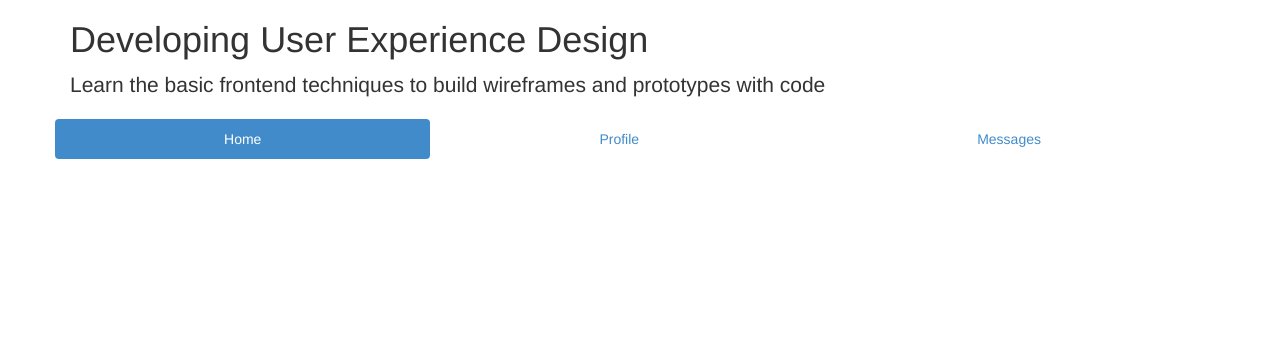
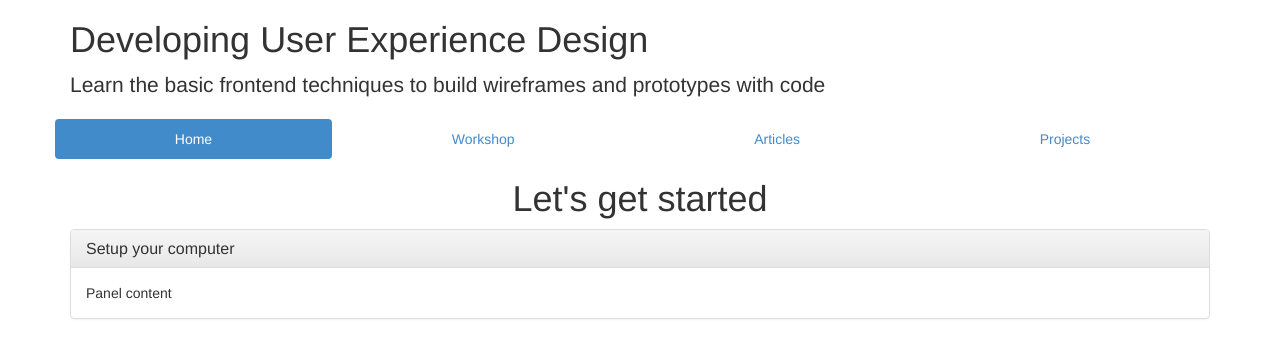
Before and after one commit to developinguxd/developinguxd.github.io, a Jekyll site: the page built from index.html, in a window 1280 px wide. Shown: the top 358 px of the page. Built offline with Jekyll 4.4.1, drawn with Linux system fonts in a browser that asks for light colours.

Commit message:
Update nav and add first panel

```diff
--- a/index.html
+++ b/index.html
@@ -9,7 +9,20 @@ title: Developing User Experience Design
 <nav class="row">
   <ul class="col-md-6 nav nav-pills nav-justified">
     <li class="active"><a href="#">Home</a></li>
-    <li><a href="#">Profile</a></li>
-    <li><a href="#">Messages</a></li>
+    <li><a href="#">Workshop</a></li>
+    <li><a href="#">Articles</a></li>
+    <li><a href="#">Projects</a></li>
   </ul>
 </nav>
+
+<article>
+  <h1 class="text-center">Let's get started</h1>
+  <section class="panel panel-default">
+    <header class="panel-heading">
+      <h3 class="panel-title">Setup your computer</h3>
+    </header>
+    <section class="panel-body">
+      Panel content
+    </section>
+  </section>
+</article>
```
